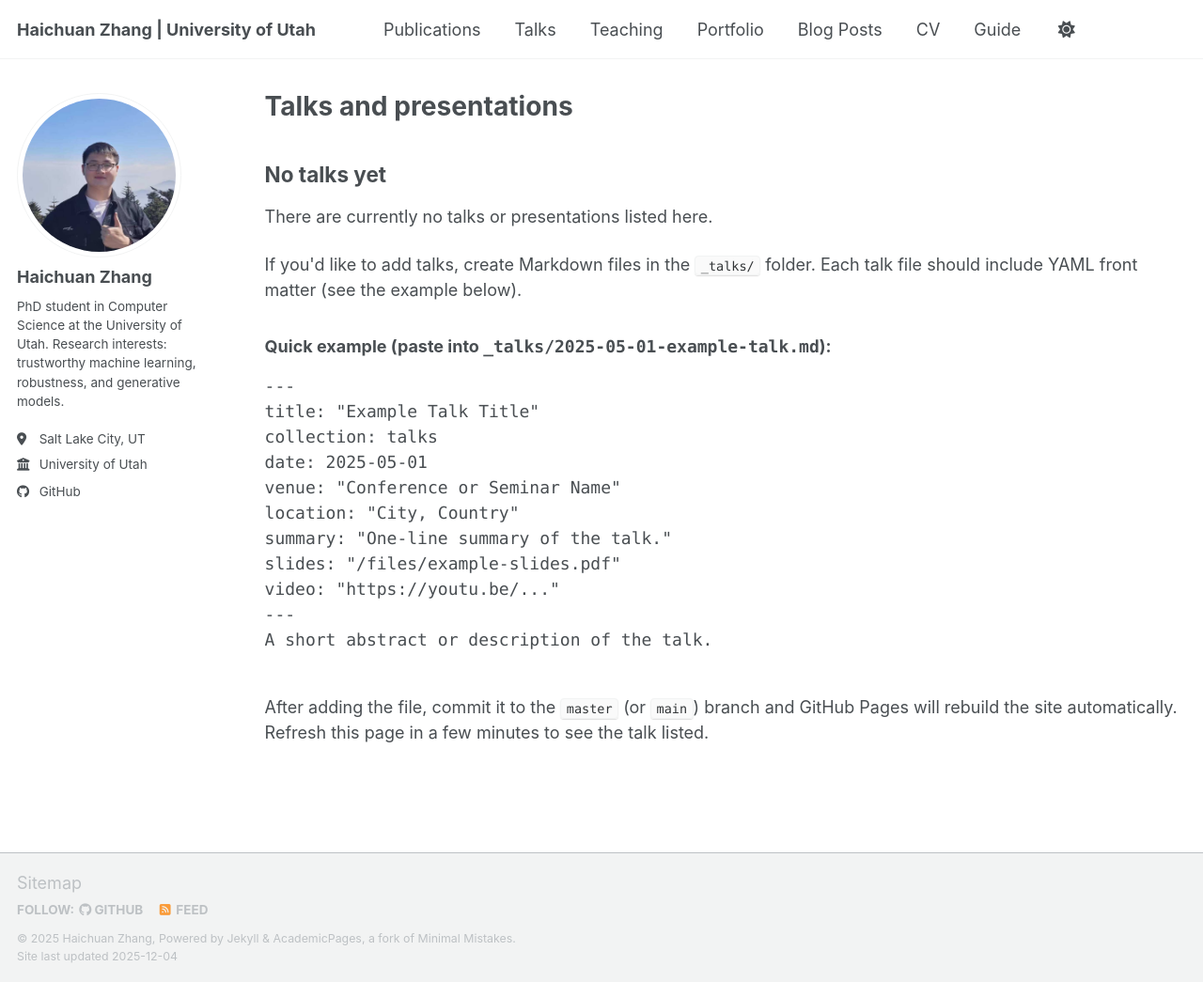
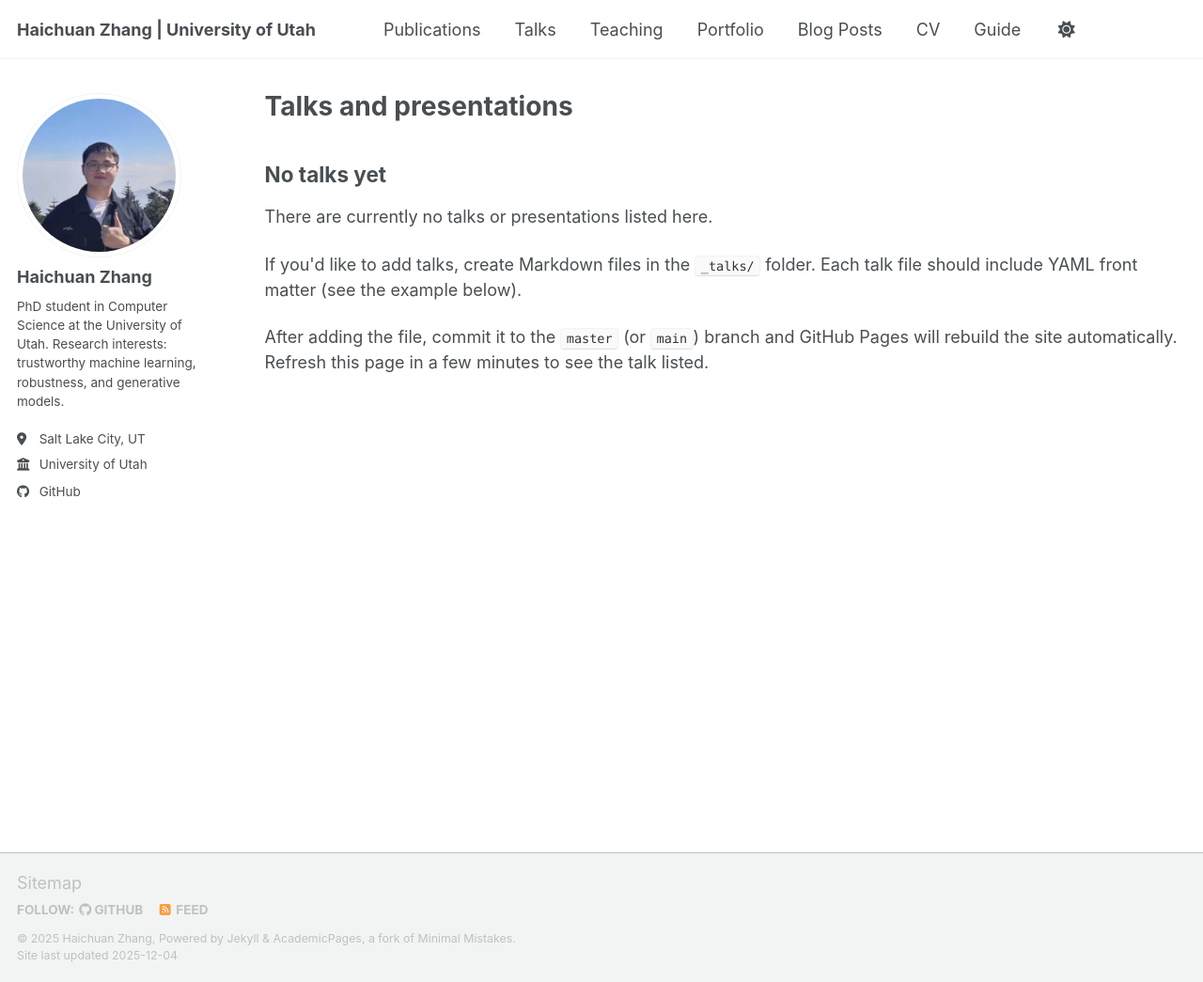
Before and after one commit to LeopoldZhang1610/LeopoldZhang1610.github.io, a Jekyll site: the page built from _pages/talks.html, in a window 1280 px wide and 1045 px high. Shown: the whole window at 94% size. Built offline with Jekyll 4.4.1, drawn with Linux system fonts in a browser that asks for light colours; a script bundle is joined from its source files by our own code; library files that are not in the unit come from our copies.

Commit message:
Remove example section from talks page
Removed example YAML front matter for talks.

```diff
--- a/_pages/talks.html
+++ b/_pages/talks.html
@@ -16,20 +16,7 @@ author_profile: true
     <p>There are currently no talks or presentations listed here.</p>
     <p>If you'd like to add talks, create Markdown files in the <code>_talks/</code> folder. Each talk file should include YAML front matter (see the example below).</p>
 
-    <h3>Quick example (paste into <code>_talks/2025-05-01-example-talk.md</code>):</h3>
-    <pre>
----
-title: "Example Talk Title"
-collection: talks
-date: 2025-05-01
-venue: "Conference or Seminar Name"
-location: "City, Country"
-summary: "One-line summary of the talk."
-slides: "/files/example-slides.pdf"
-video: "https://youtu.be/..."
----
-A short abstract or description of the talk.
-    </pre>
+
 
     <p>After adding the file, commit it to the <code>master</code> (or <code>main</code>) branch and GitHub Pages will rebuild the site automatically. Refresh this page in a few minutes to see the talk listed.</p>
   </section>
```
